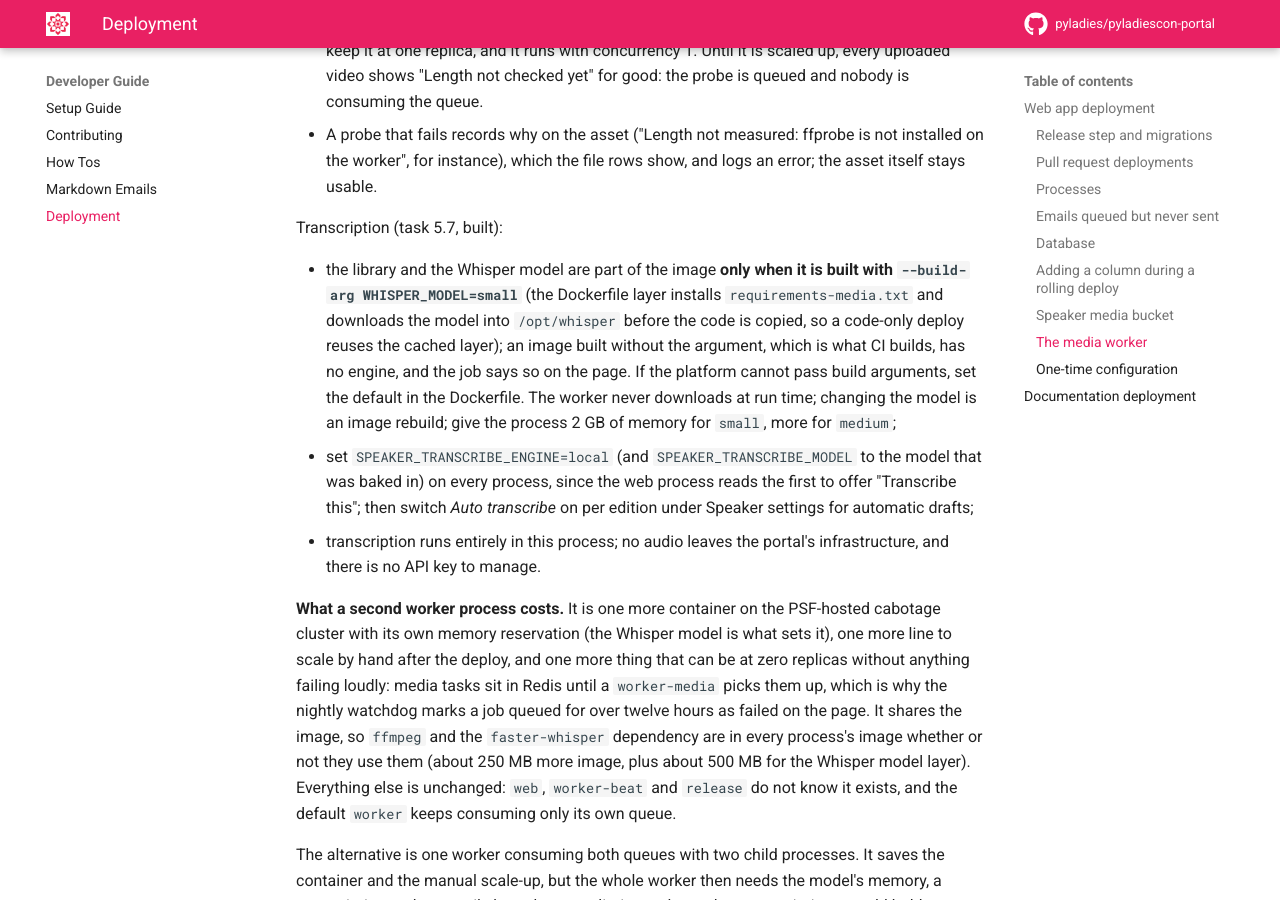
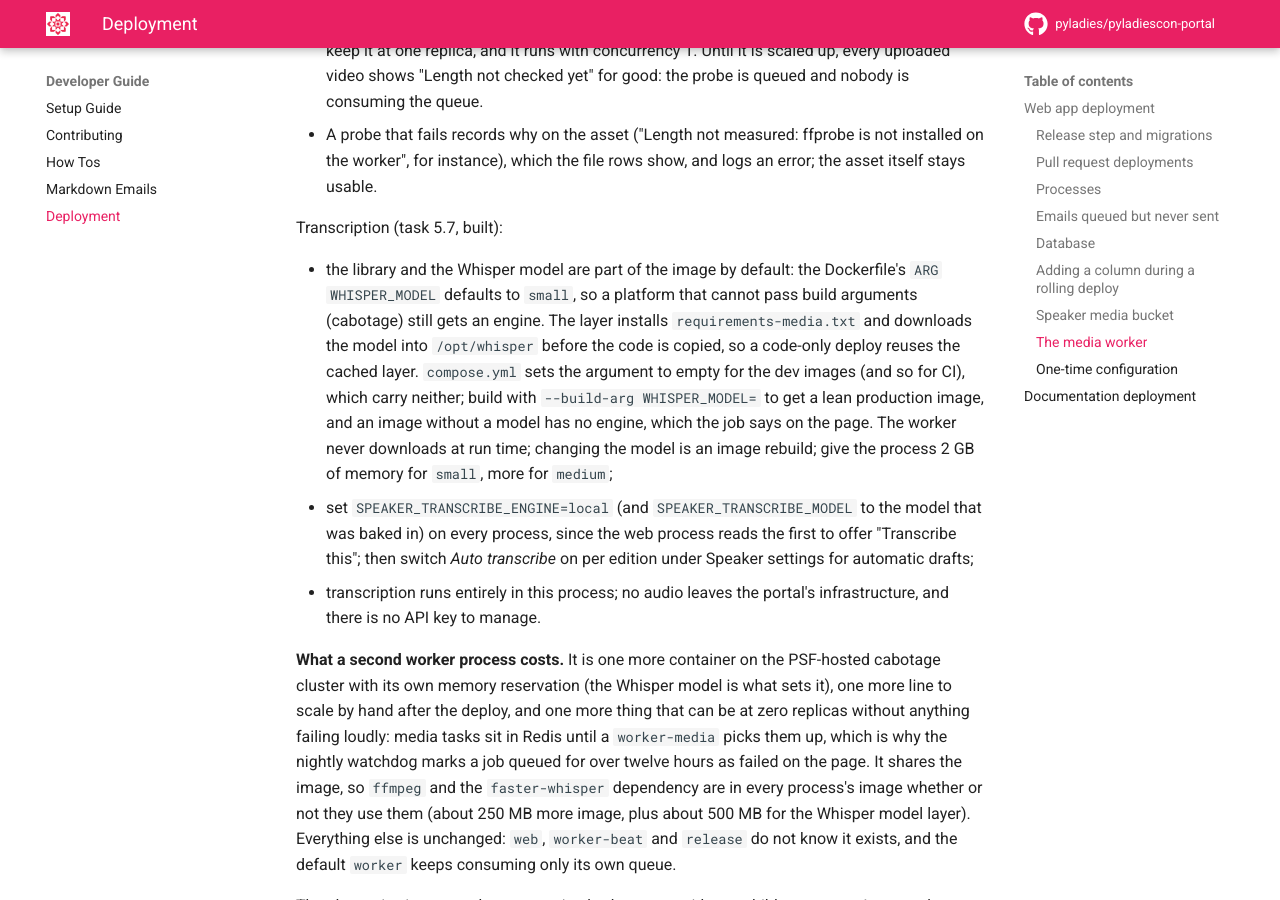
Before and after one commit to pyladies/pyladiescon-portal, an MkDocs documentation site: the page built from docs/developer/deployment.md, in a window 1280 px wide and 900 px high, scrolled down 5799 px. Built offline with MkDocs 1.6.1 and Material for MkDocs 9.7.7, drawn with Linux system fonts in a browser that asks for light colours; comment, search, counter and statistics services are not loaded.

Commit message:
Whisper model is in the image by default, so a platform without build arguments still has an engine
The Dockerfile's WHISPER_MODEL defaulted to empty, and cabotage cannot pass
build arguments, so production images had no engine and every transcription
job failed with 'no transcription engine set up'. Default it to small and have
compose set it to empty for the dev images, so CI and local builds stay lean.

```diff
--- a/compose.yml
+++ b/compose.yml
@@ -34,6 +34,8 @@ services:
   web:
     build:
       target: dev
+      args:
+        WHISPER_MODEL: ${WHISPER_MODEL:-}
     image: pyladiescon-portal-web:docker-compose
     command: python manage.py runserver 0.0.0.0:8000
     volumes:
@@ -62,6 +64,7 @@ services:
       args:
         USER_ID: ${USER_ID:-1000}
         GROUP_ID: ${GROUP_ID:-1000}
+        WHISPER_MODEL: ${WHISPER_MODEL:-}
     image: pyladiescon-portal-celery:docker-compose
     # One worker for both queues in development (production has worker-media).
     command: celery -A portal worker -Q celery,media --loglevel=info
@@ -95,6 +98,7 @@ services:
       args:
         USER_ID: ${USER_ID:-1000}
         GROUP_ID: ${GROUP_ID:-1000}
+        WHISPER_MODEL: ${WHISPER_MODEL:-}
     image: pyladiescon-portal-beat:docker-compose
     command: celery -A portal beat --loglevel=info
     working_dir: /code
--- a/docs/developer/deployment.md
+++ b/docs/developer/deployment.md
@@ -282,16 +282,17 @@ transcription never holds up an invitation email.
 
 Transcription (task 5.7, built):
 
-- the library and the Whisper model are part of the image **only when it
-  is built with `--build-arg WHISPER_MODEL=small`** (the Dockerfile layer
+- the library and the Whisper model are part of the image by default: the
+  Dockerfile's `ARG WHISPER_MODEL` defaults to `small`, so a platform that
+  cannot pass build arguments (cabotage) still gets an engine. The layer
   installs `requirements-media.txt` and downloads the model into
   `/opt/whisper` before the code is copied, so a code-only deploy reuses
-  the cached layer); an image built without the argument, which is what
-  CI builds, has no engine, and the job says so on the page. If the
-  platform cannot pass build arguments, set the default in the
-  Dockerfile. The worker never downloads at run time; changing the model
-  is an image rebuild; give the process 2 GB of memory for `small`, more
-  for `medium`;
+  the cached layer. `compose.yml` sets the argument to empty for the dev
+  images (and so for CI), which carry neither; build with
+  `--build-arg WHISPER_MODEL=` to get a lean production image, and an image
+  without a model has no engine, which the job says on the page. The worker
+  never downloads at run time; changing the model is an image rebuild; give
+  the process 2 GB of memory for `small`, more for `medium`;
 - set `SPEAKER_TRANSCRIBE_ENGINE=local` (and `SPEAKER_TRANSCRIBE_MODEL`
   to the model that was baked in) on every process, since the web
   process reads the first to offer "Transcribe this"; then switch *Auto
```
Also changed, not shown: 1 other file.
